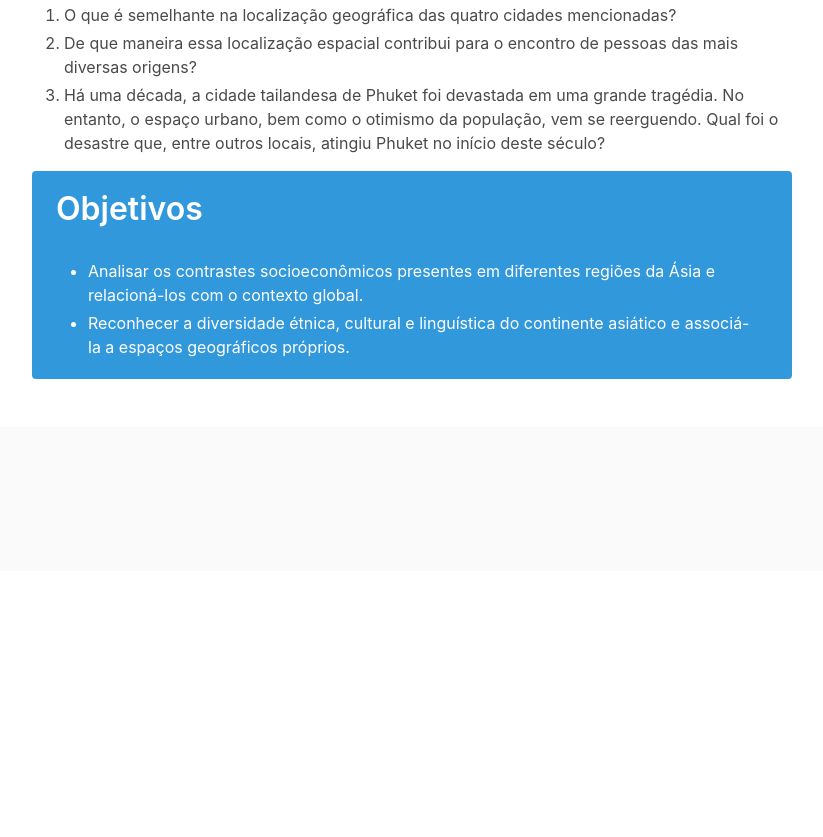
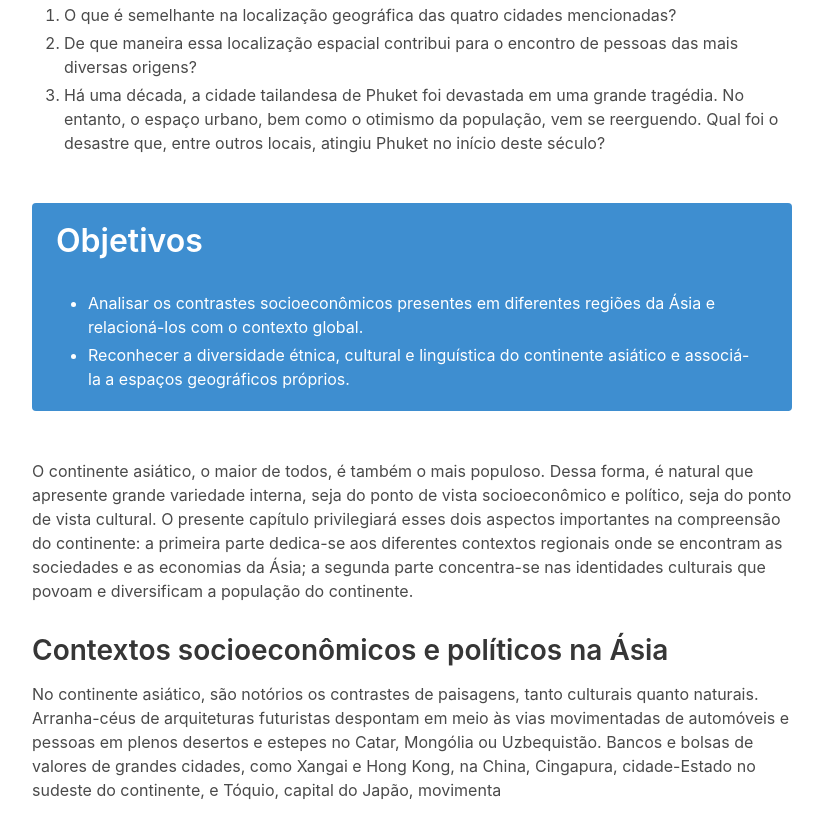
Before and after one commit to Dougllaz86/Prototipo02, a website: page index.html in a window 1280 px wide. Shown: the part 1011-1848 px from the top of the page, without its empty margins (228-1051 px from the left). Before the commit the page ends 1582 px from the top, so only its background shows below. Drawn offline with nearby package versions, Linux system fonts and the light colour scheme.

Commit message:
link css

```diff
--- a/index.html
+++ b/index.html
@@ -7,6 +7,7 @@
   <meta name="viewport" content="width=device-width, initial-scale=1">
   <title>Livro Digital</title>
   <link rel="stylesheet" href="css/main.css">
+  <link rel="stylesheet" href="https://cdn.jsdelivr.net/npm/bulma@0.9.0/css/bulma.min.css">
 </head>
 
 <body>
@@ -39,7 +40,7 @@
               <li>Há uma década, a cidade tailandesa de Phuket foi devastada em uma grande tragédia. No entanto, o espaço urbano, bem como o otimismo da população, vem se reerguendo. Qual foi o desastre que, entre outros locais, atingiu Phuket no
                 início deste século?</li>
             </ol>
-            <div class="tile">
+            <div class="tile my-6">
               <article class="notification is-info">
                 <p class="title">Objetivos</p>
                 <ul>
@@ -48,6 +49,12 @@
                 </ul>
               </article>
             </div>
+            <p>O continente asiático, o maior de todos, é também o mais populoso. Dessa forma, é natural que apresente grande variedade interna, seja do ponto de vista socioeconômico e político, seja do ponto de vista cultural. O presente capítulo
+              privilegiará esses dois aspectos importantes na compreensão do continente: a primeira parte dedica-se aos diferentes contextos regionais onde se encontram as sociedades e as economias da Ásia; a segunda parte concentra-se nas
+              identidades culturais que povoam e diversificam a população do continente.</p>
+            <h2>Contextos socioeconômicos e políticos na Ásia</h2>
+            <p>No continente asiático, são notórios os contrastes de paisagens, tanto culturais quanto naturais. Arranha-céus de arquiteturas futuristas despontam em meio às vias movimentadas de automóveis e pessoas em plenos desertos e estepes no
+              Catar, Mongólia ou Uzbequistão. Bancos e bolsas de valores de grandes cidades, como Xangai e Hong Kong, na China, Cingapura, cidade-Estado no sudeste do continente, e Tóquio, capital do Japão, movimenta</p>
           </div>
         </div>
       </div>
```
